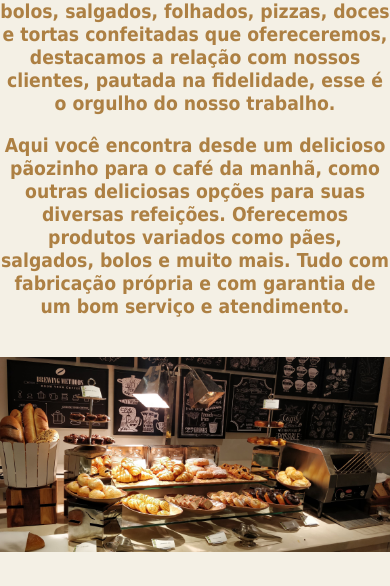
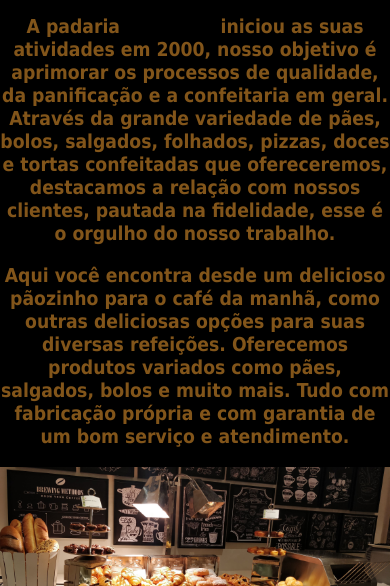
Before and after one commit to DiegoMarques20/projeto-site-padaria, a plain HTML site: page index.html in a window 390 px wide. Shown: the part 638-1224 px from the top of the page. Drawn offline with Linux system fonts and the light colour scheme.

Commit message:
responsividade

```diff
--- a/estilo/style.css
+++ b/estilo/style.css
@@ -20,14 +20,6 @@ div.cabecalho {
 
 }
 
-div.secao {
-
-    text-align: center;
-    margin: 5px auto;
-    width: 100%;
-    min-width: 280px;
-    max-width: 800px;
-}
 
 img.imagem {
 
@@ -70,19 +62,24 @@ p.descricao {
 div > img {
 
     text-align: center;
+    width: 100%;
 
-    margin: 20px auto;
 }
 
 strong {
     color: black;
 }
 
-.secao {
+div.secao {
 
     text-align: center;
-    margin: 20px auto;
-    width: 700px;
+    text-align: center;
+    margin: 5px auto;
+    width: 100%;
+    min-width: 280px;
+    max-width: 800px;
+    background-color: black;
+
 }
 
 
--- a/index.html
+++ b/index.html
@@ -36,7 +36,7 @@
             <p class="descricao">Aqui você encontra desde um delicioso pãozinho para o café da manhã, como outras deliciosas opções para suas diversas refeições. Oferecemos produtos variados como pães, salgados, bolos e muito mais. Tudo com fabricação própria e com garantia de um bom serviço e atendimento. </p>
 
 
-            <img class="imagem"  src="imagens/padaria-natureza-entrada.jpg" alt="Foto padaria Natureza">
+            <img class="imagem"  src="imagens/padaria-natureza-entrada.jpg" width="400" alt="Foto padaria Natureza">
 
         </div>
 
```
